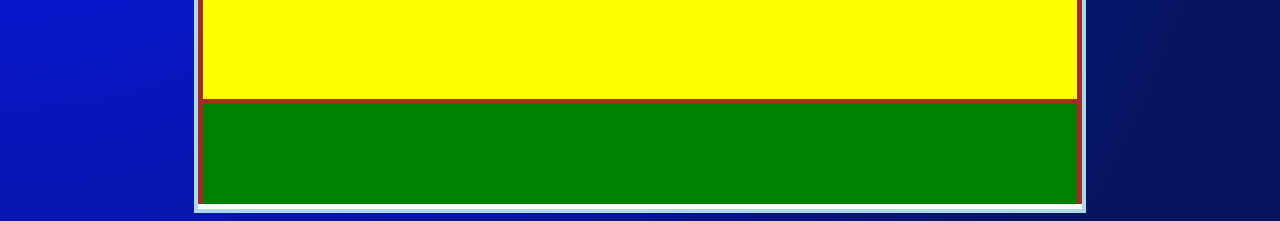
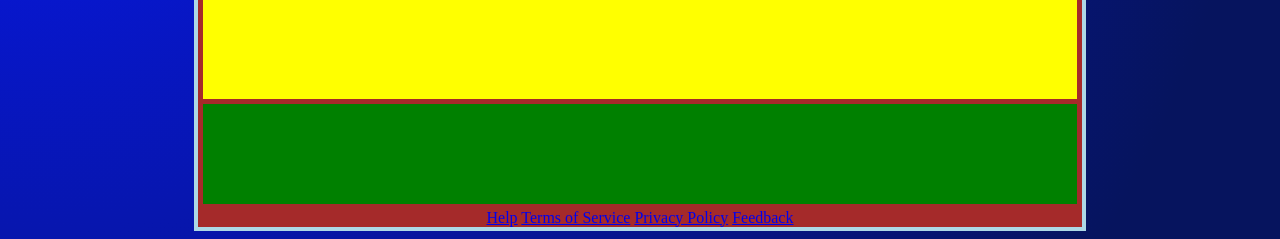
Before and after one commit to TheCharacters/Project, a PHP site: page / in a window 1280 px wide. Shown: the part 1055-1294 px from the top of the page. Run offline with PHP 8.4, Linux system fonts and the light colour scheme.

Commit message:
Added Footer

```diff
--- a/DEV/index.php
+++ b/DEV/index.php
@@ -154,6 +154,15 @@
 
 </div>
 
+
+             <footer id="footer">
+                 <a href="url">Help</a>
+                 <a href="/tos">Terms of Service</a>
+                 <a href="/privacy">Privacy Policy</a>
+                 <a href="/feedback">Feedback</a>
+             </footer>
+
+
 </div> <!-- End of container -->
 </div>
     </body>
```
